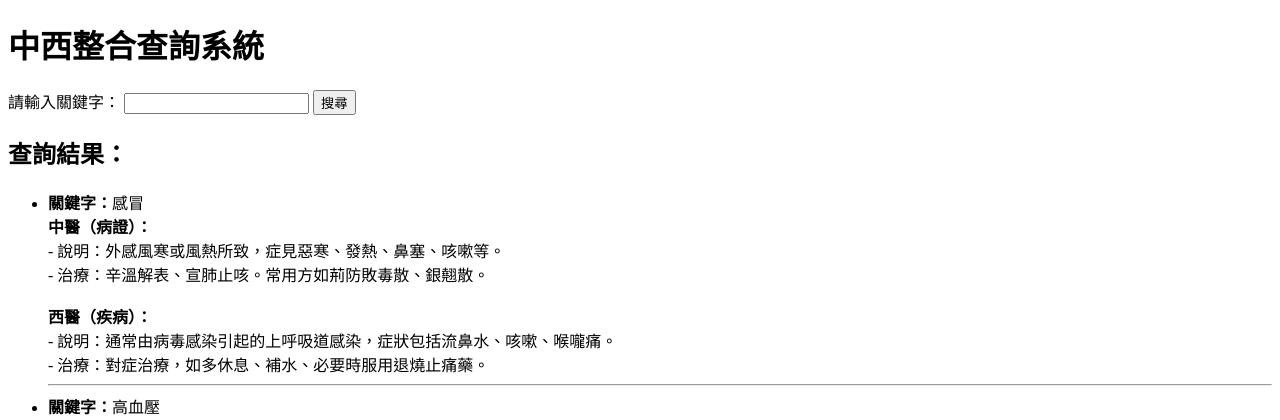
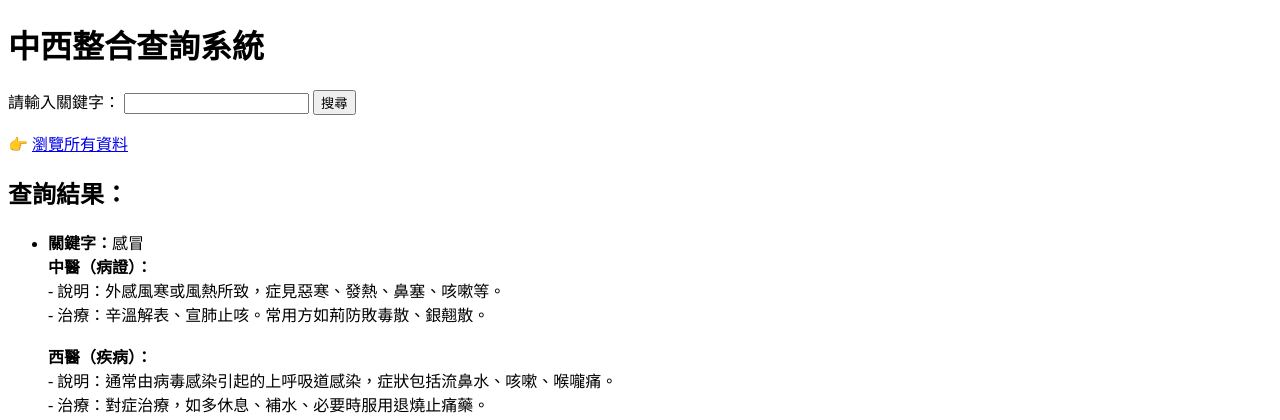
Before and after one commit to Cola-Shen/tcm_database, a Flask app: page /search in a window 1280 px wide. Shown: the top 420 px of the page. Run offline with Flask 3, Linux system fonts and the light colour scheme.

Commit message:
Update index.html

```diff
--- a/templates/index.html
+++ b/templates/index.html
@@ -7,11 +7,16 @@
 </head>
 <body>
     <h1>中西整合查詢系統</h1>
+
     <form method="GET" action="/search">
         <label for="q">請輸入關鍵字：</label>
         <input type="text" id="q" name="q" value="{{ query or '' }}" required>
         <button type="submit">搜尋</button>
     </form>
+
+    <p>
+        👉 <a href="/browse">瀏覽所有資料</a>
+    </p>
 
     {% if results is defined %}
         <h2>查詢結果：</h2>
@@ -34,5 +39,4 @@
             <p>查無相關結果。</p>
         {% endif %}
     {% endif %}
-</body>
-</html>
+</body
```
